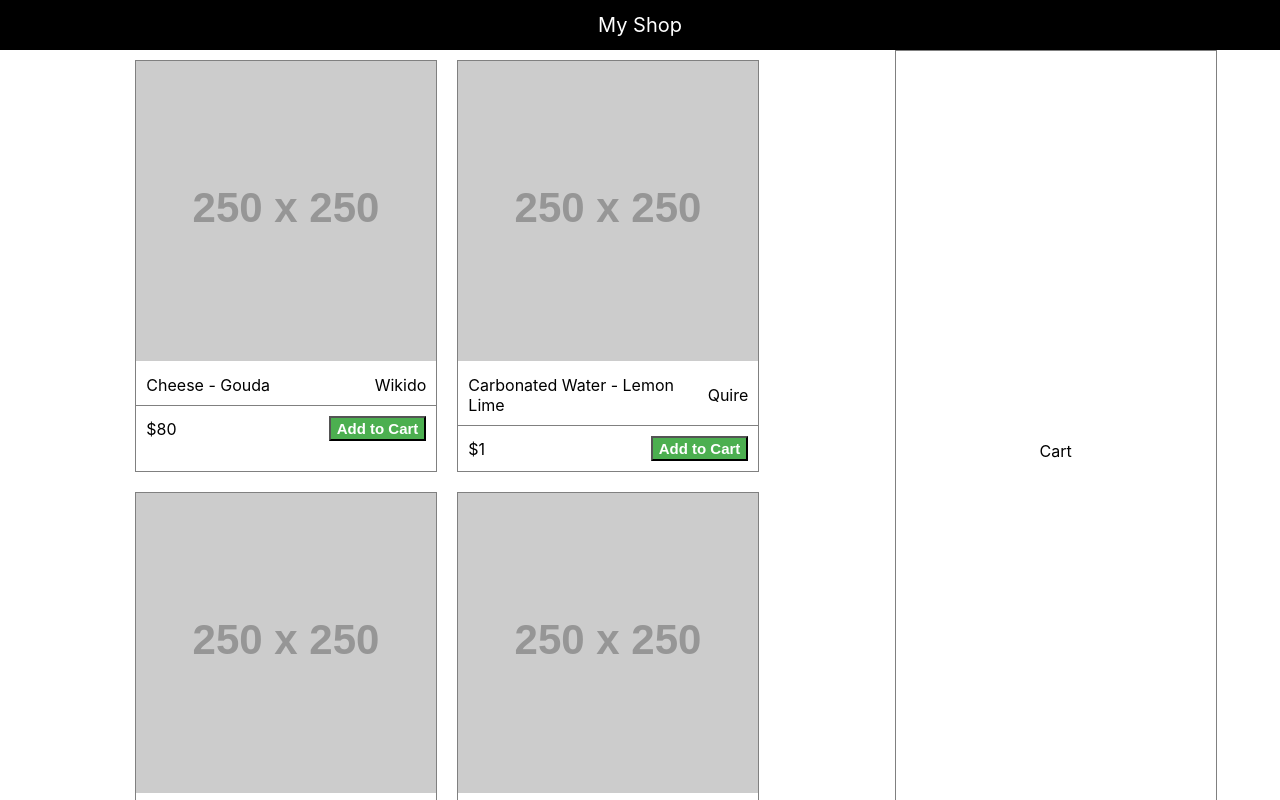
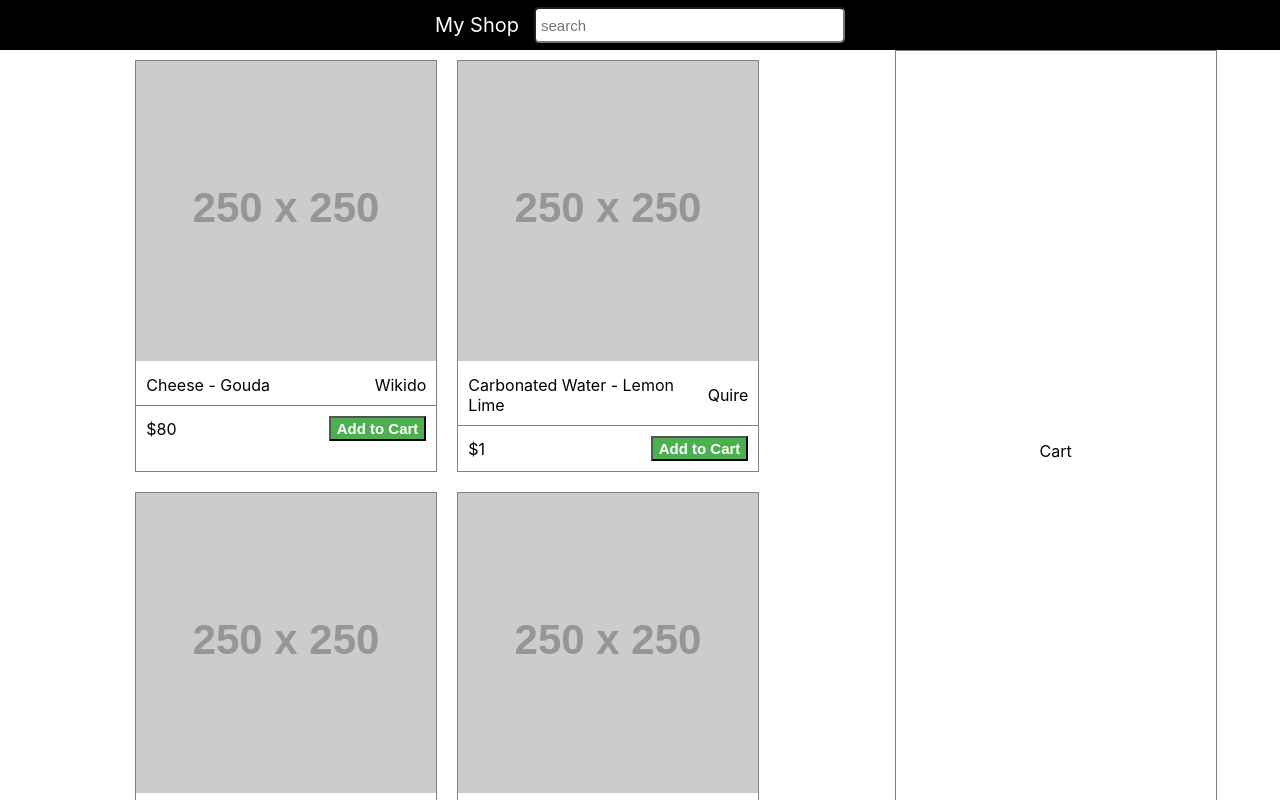
Before and after one commit to saddamhr/my-shop, a React (Create React App) app: page / in a window 1280 px wide. Shown: the top 800 px of the page. Built offline with nearby package versions, Linux system fonts and the light colour scheme.

Commit message:
searching functionality added

```diff
--- a/src/App.css
+++ b/src/App.css
@@ -14,6 +14,15 @@
   background-color: black;
   color: white;
   font-size: 20px;
+}
+
+.nav-bar input {
+  height: 30px;
+  width: 300px;
+  margin-left: 15px;
+  border-radius: 5px;
+  padding-left: 5px;
+  font-size: 15px;
 }
 
 .product-list {
--- a/src/App.js
+++ b/src/App.js
@@ -1,4 +1,4 @@
-import React from 'react';
+import React, { useState, useEffect } from 'react';
 import NavBar from './components/NavBar/NavBar';
 import ProductList from './components/ProductList/ProductList';
 import Cart from './components/Cart/Cart'
@@ -8,9 +8,17 @@ import data from './data'
 import './App.css';
 
 function App() {
+  const [products, setProduct] = useState([...data]);
+  const [keyword, setKeyword] = useState("");
+
+  useEffect(() => {
+    const results = data.filter(product => product.title.includes(keyword) || product.brand.includes(keyword));
+    setProduct(results);
+  }, [keyword]);
+
   return <div className="App">
-    <NavBar />
-    <ProductList products={data}/>
+    <NavBar setKeyword={setKeyword} />
+    <ProductList products={products}/>
     <Cart />
   </div>
 }
--- a/src/components/NavBar/NavBar.js
+++ b/src/components/NavBar/NavBar.js
@@ -1,8 +1,14 @@
 import React from "react"
 import './NavBar.css'
 
-const NavBar = () => {
-    return <div className="nav-bar">My Shop</div>;
+const NavBar = ({setKeyword}) => {
+    const handleChange = (e) => {
+        setKeyword(e.target.value);
+    };
+    return (<div className="nav-bar">
+        <span>My Shop</span>
+        <input placeholder="search" onChange={handleChange}/>
+    </div>);
 }
 
 export default NavBar;
```
